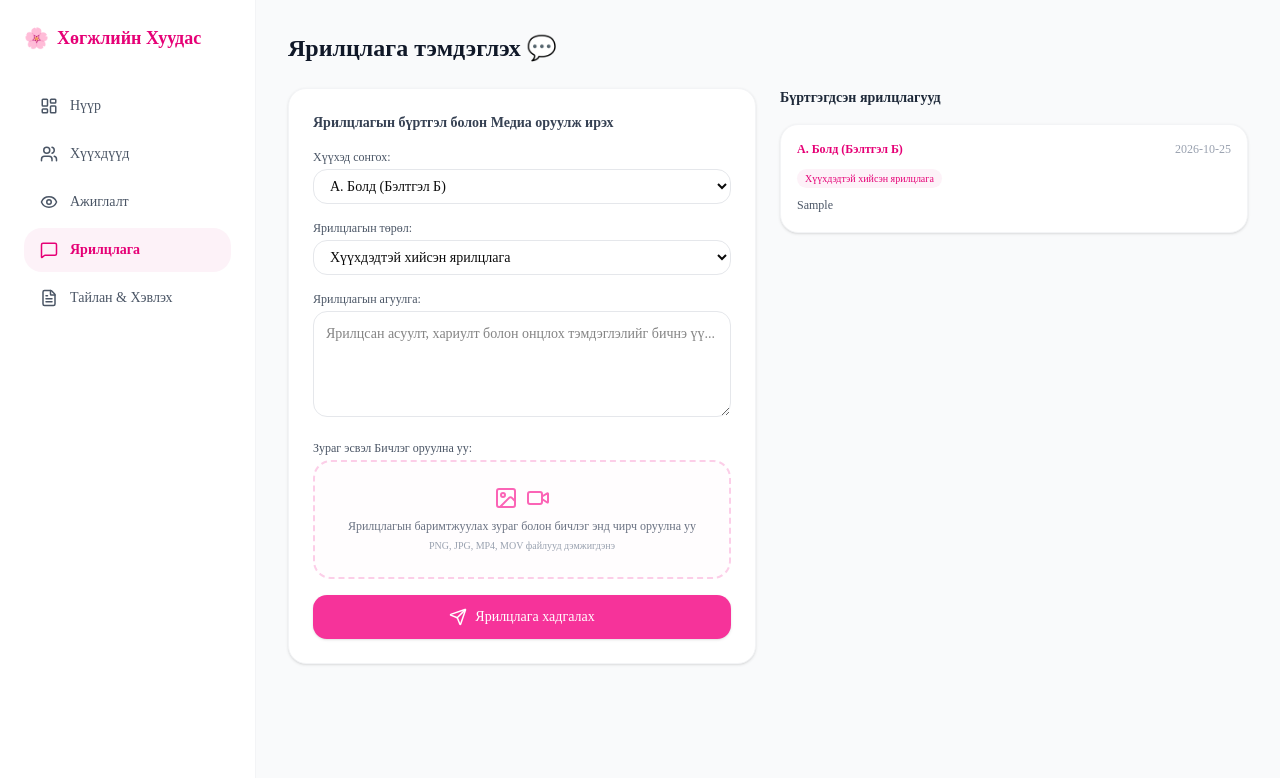
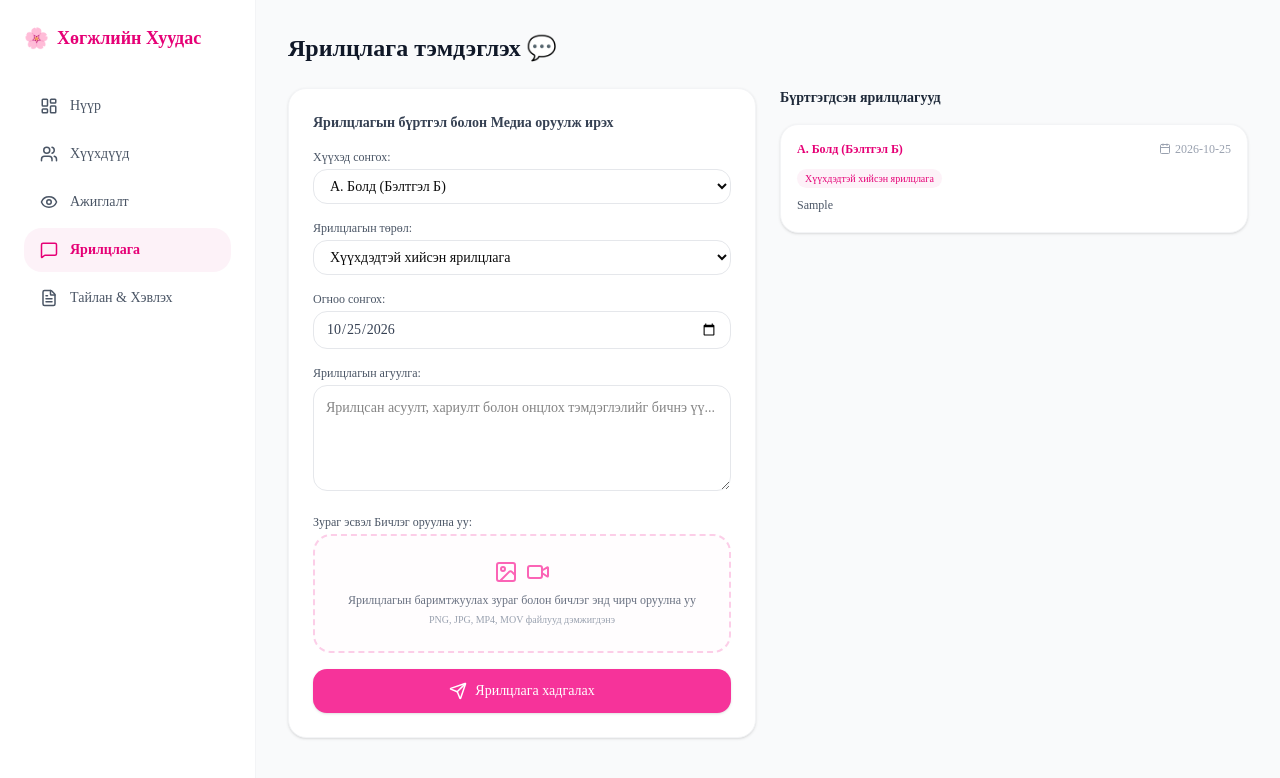
Before and after one commit to munkhtuya9508-cell/kindergarten-app, a Next.js app: page /interviews in a window 1280 px wide. Both pictures are taken after typing "Sample" into the empty fields and a click on the button "Ярилцлага хадгалах". Shown: the top 778 px of the page. Built offline with nearby package versions, Linux system fonts and the light colour scheme.

Commit message:
Add date picker field to interviews page

```diff
--- a/app/interviews/page.tsx
+++ b/app/interviews/page.tsx
@@ -1,7 +1,7 @@
 "use client";
 
 import React, { useState } from "react";
-import { ImageIcon, Video, Trash2, Send } from "lucide-react";
+import { ImageIcon, Video, Trash2, Send, Calendar } from "lucide-react";
 
 interface InterviewItem {
   id: string;
@@ -23,6 +23,9 @@ export default function InterviewsPage() {
   const [interviews, setInterviews] = useState<InterviewItem[]>([]);
   const [selectedChild, setSelectedChild] = useState(childrenList[0]);
   const [type, setType] = useState("Хүүхдэдтэй хийсэн ярилцлага");
+  const [selectedDate, setSelectedDate] = useState(
+    new Date().toISOString().split("T")[0]
+  );
   const [note, setNote] = useState("");
   const [mediaPreview, setMediaPreview] = useState<string | null>(null);
   const [mediaType, setMediaType] = useState<"image" | "video" | null>(null);
@@ -49,7 +52,7 @@ export default function InterviewsPage() {
       id: Date.now().toString(),
       childName: selectedChild,
       type,
-      date: new Date().toISOString().split("T")[0],
+      date: selectedDate,
       note,
       mediaUrl: mediaPreview || undefined,
       mediaType: mediaType || undefined,
@@ -81,6 +84,7 @@ export default function InterviewsPage() {
             </h2>
           </div>
 
+          {/* Хүүхэд сонгох */}
           <div>
             <label className="block text-xs font-medium text-gray-600 mb-1">
               Хүүхэд сонгох:
@@ -98,6 +102,7 @@ export default function InterviewsPage() {
             </select>
           </div>
 
+          {/* Ярилцлагын төрөл */}
           <div>
             <label className="block text-xs font-medium text-gray-600 mb-1">
               Ярилцлагын төрөл:
@@ -113,6 +118,21 @@ export default function InterviewsPage() {
             </select>
           </div>
 
+          {/* Огноо сонгох (Шинээр нэмэгдсэн) */}
+          <div>
+            <label className="block text-xs font-medium text-gray-600 mb-1">
+              Огноо сонгох:
+            </label>
+            <input
+              type="date"
+              value={selectedDate}
+              onChange={(e) => setSelectedDate(e.target.value)}
+              className="w-full px-3 py-2 rounded-xl border border-gray-200 text-sm focus:outline-none focus:border-pink-500 bg-white text-gray-700"
+              required
+            />
+          </div>
+
+          {/* Ярилцлагын агуулга */}
           <div>
             <label className="block text-xs font-medium text-gray-600 mb-1">
               Ярилцлагын агуулга:
@@ -127,6 +147,7 @@ export default function InterviewsPage() {
             ></textarea>
           </div>
 
+          {/* Зураг / Бичлэг оруулах */}
           <div>
             <label className="block text-xs font-medium text-gray-600 mb-1">
               Зураг эсвэл Бичлэг оруулна уу:
@@ -196,7 +217,9 @@ export default function InterviewsPage() {
               >
                 <div className="flex justify-between items-center text-xs">
                   <span className="font-bold text-pink-600">{item.childName}</span>
-                  <span className="text-gray-400">{item.date}</span>
+                  <span className="text-gray-400 flex items-center gap-1">
+                    <Calendar size={12} /> {item.date}
+                  </span>
                 </div>
                 <span className="inline-block bg-pink-50 text-pink-600 text-[10px] px-2 py-0.5 rounded-full font-medium">
                   {item.type}
```
